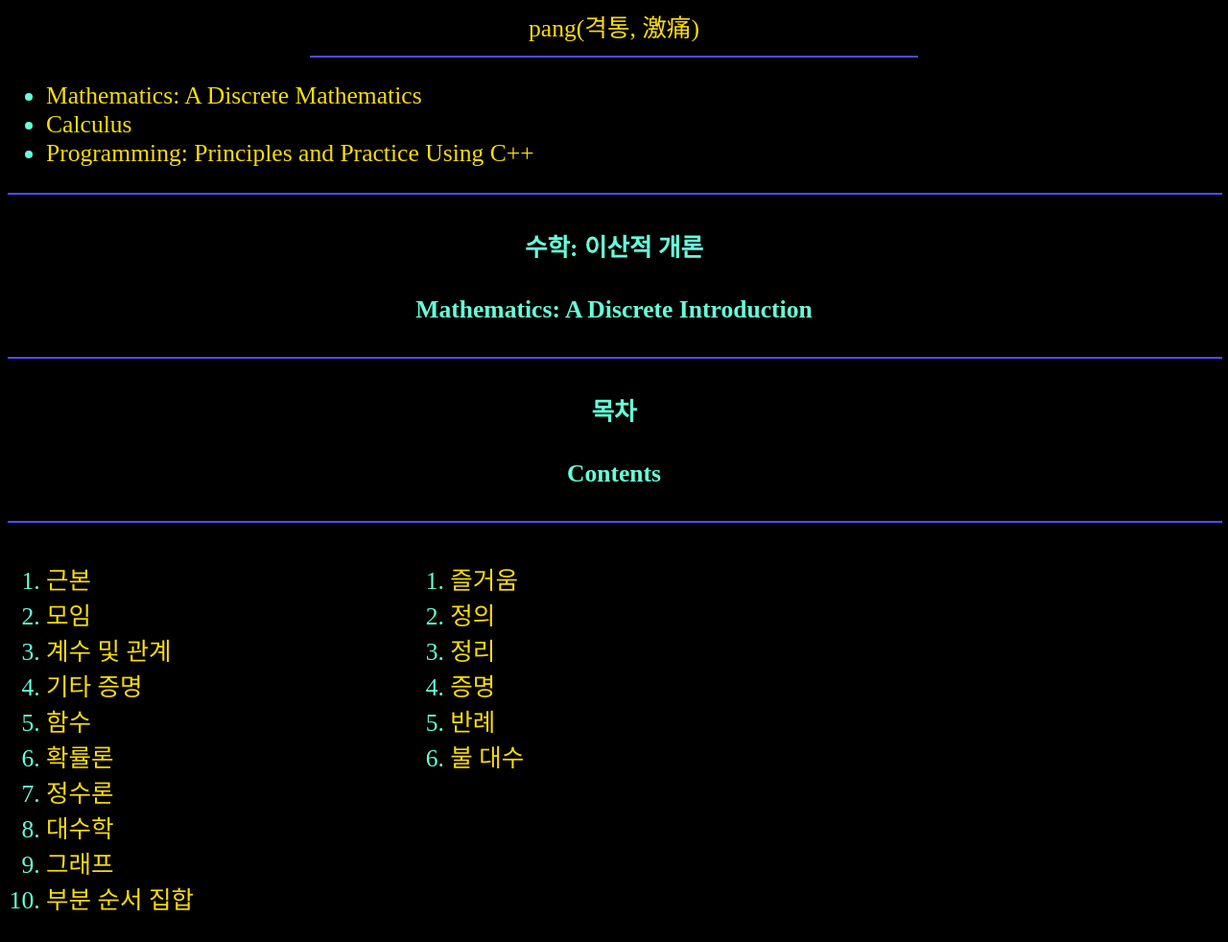
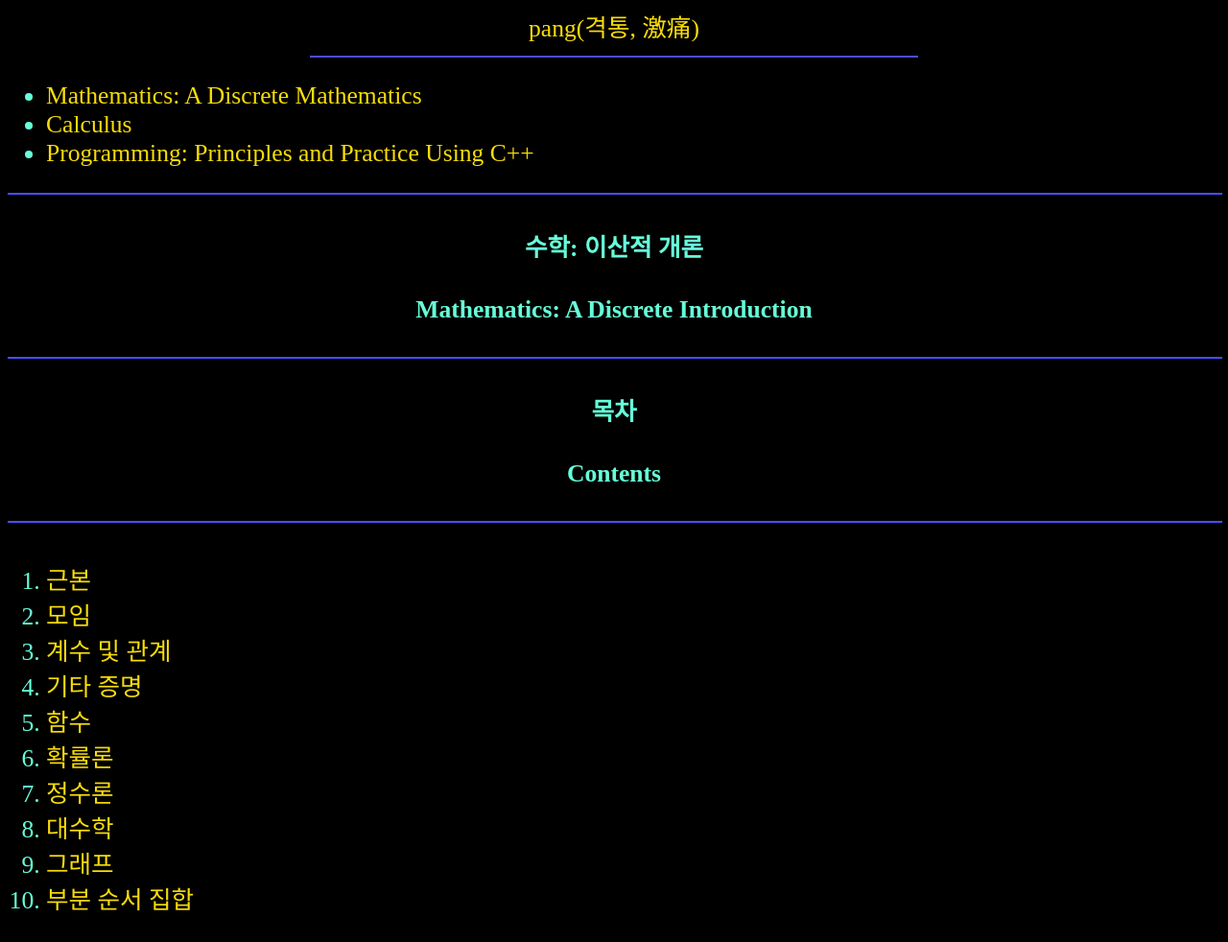
Before and after one commit to SUNBEAMktw/pang, a plain HTML site: page Trans/DiscreteMath/Contents.html in a window 1280 px wide. Shown: the top 982 px of the page at 96% size. Drawn offline with nearby package versions, Linux system fonts and the light colour scheme; some packages are replaced by stand-ins of ours; a web font is replaced by a local one.

Commit message:
Update Contents.html

```diff
--- a/Trans/DiscreteMath/Contents.html
+++ b/Trans/DiscreteMath/Contents.html
@@ -57,12 +57,6 @@
       </div>
     <div class="center">
     <ol>
-      <li><a href="1.1.html">즐거움</a></li>
-      <li><a href="1.2.html">정의</a></li>
-      <li><a href="1.3.html">정리</a></li>
-      <li><a href="1.4.html">증명</a></li>
-      <li><a href="1.5.html">반례</a></li>
-      <li><a href="1.6.html">불 대수</a></li>
     </ol>
     </div>
     <div class="right">
```
